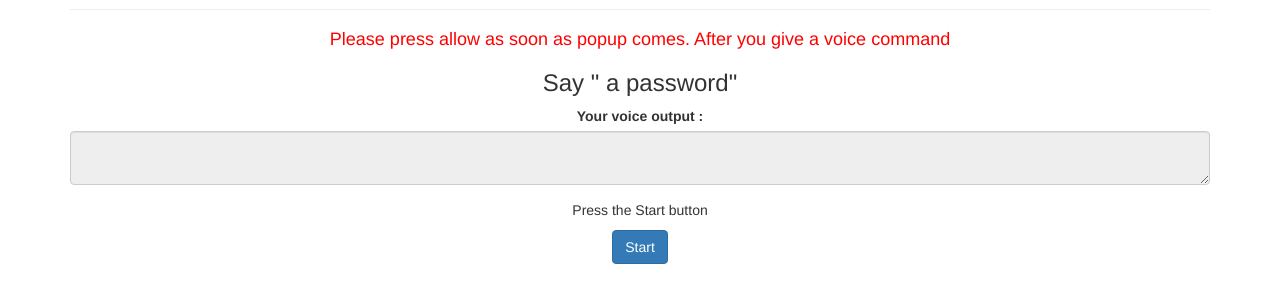
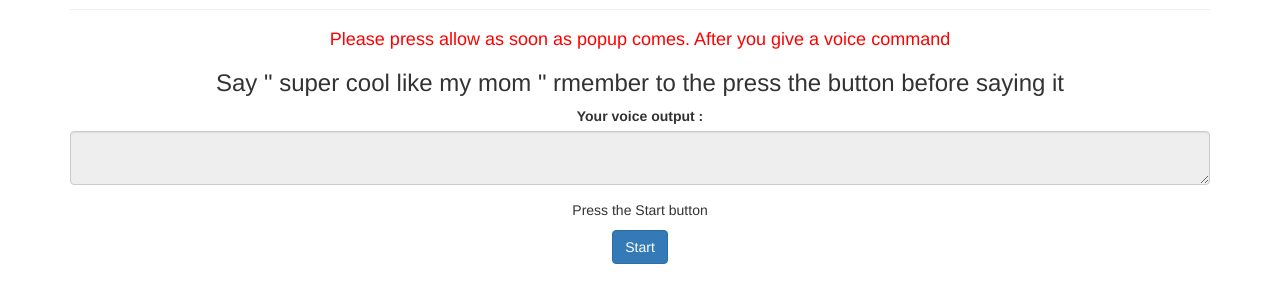
Before and after one commit to Tanya-Gorecha/mymum..., a plain HTML site: page index.html in a window 1280 px wide. Shown: the part 231-534 px from the top of the page. Drawn offline with nearby package versions, Linux system fonts and the light colour scheme.

Commit message:
Add files via upload

```diff
--- a/index.html
+++ b/index.html
@@ -23,7 +23,7 @@
         <h4 style="color:red;">Please press allow as soon as popup comes. After you give a voice command</h4>
 
         <div class="form-group">
-            <h3>Say " a password"</h3>
+            <h3>Say " super cool like my mom " rmember to the press the button before saying it </h3>
             <label>Your voice output : </label>
             <textarea class="form-control" id="anything" readonly="true"></textarea>
         </div>
```
